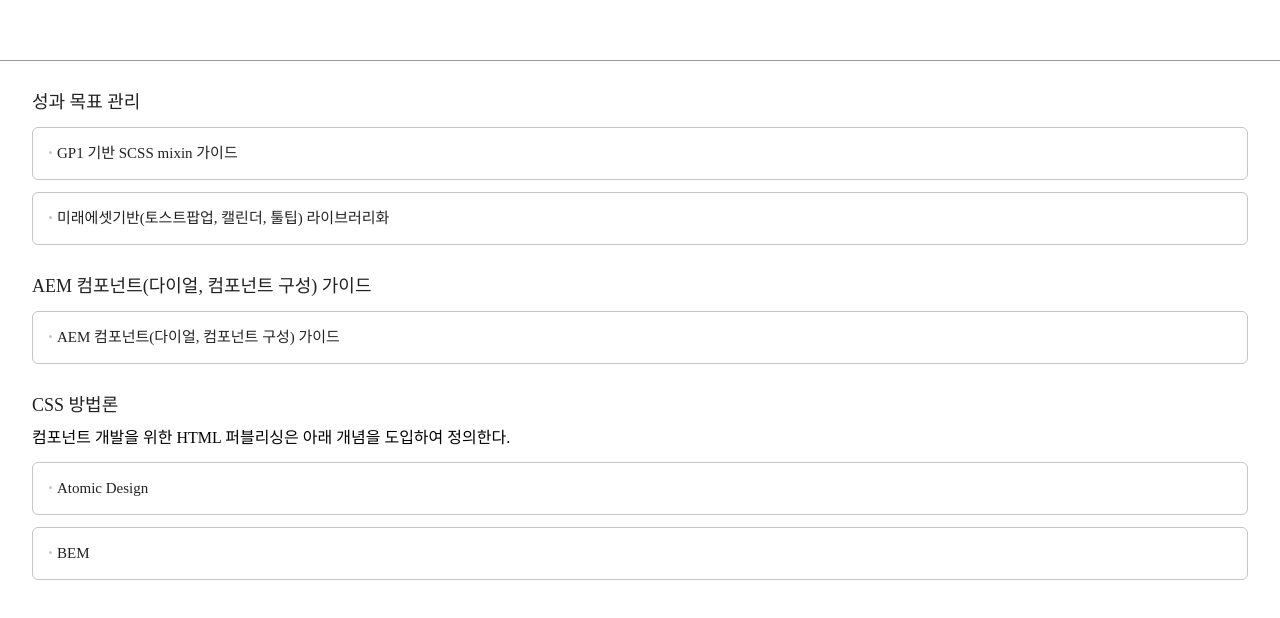
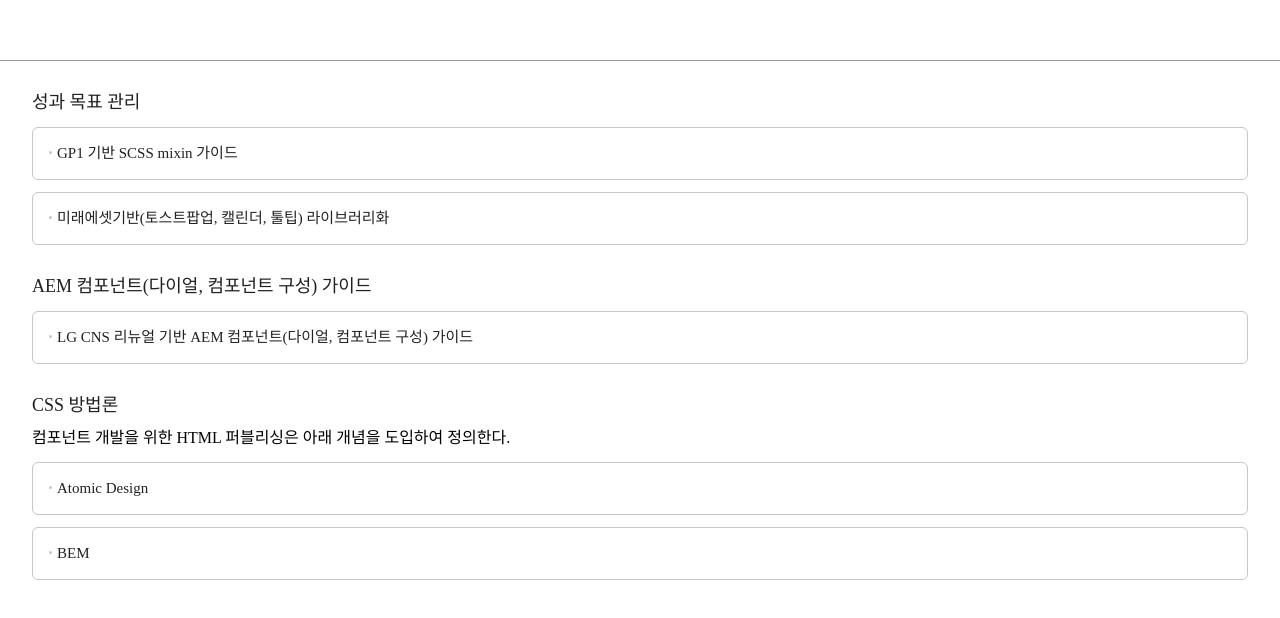
Before and after one commit to the51DT/fit_vanilla, a website built with Vite: page src/page/bchoi/bchoi.html in a window 1280 px wide. Built offline with nearby package versions, Linux system fonts and the light colour scheme; a web font is replaced by a local one.

Commit message:
최봄_성과목표관리
텍스트 수정

```diff
--- a/src/page/bchoi/bchoi.html
+++ b/src/page/bchoi/bchoi.html
@@ -40,7 +40,7 @@
                             <p class="guide-title-h3 mt-8">AEM 컴포넌트(다이얼, 컴포넌트 구성) 가이드</p>
                             <div class="section_text mt-3">
                                 <ul class="description-list">
-                                    <li><a href="cmp_guide_aem.html">AEM 컴포넌트(다이얼, 컴포넌트 구성) 가이드</a></li>
+                                    <li><a href="cmp_guide_aem.html">LG CNS 리뉴얼 기반 AEM 컴포넌트(다이얼, 컴포넌트 구성) 가이드</a></li>
                                 </ul>
                             </div>
 
```
